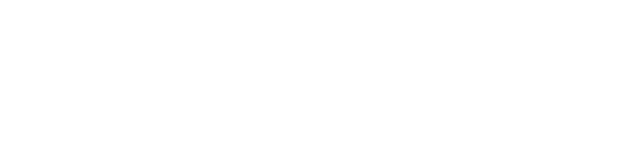
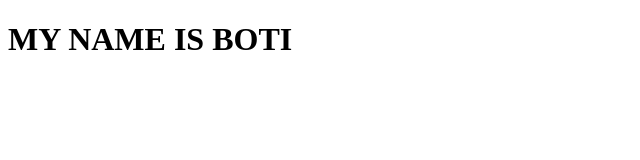
Before and after one commit to boti2000/lalalal, a plain HTML site: page index.html in a window 1280 px wide. Shown: the whole page, without its empty margins (0-640 px from the left). Drawn offline with Linux system fonts and the light colour scheme.

Commit message:
added name

```diff
--- a/index.html
+++ b/index.html
@@ -8,6 +8,7 @@
 </head>
 <body>
 
+    <h1>MY NAME IS BOTI</h1>
     <div>
 
         <div>
```
